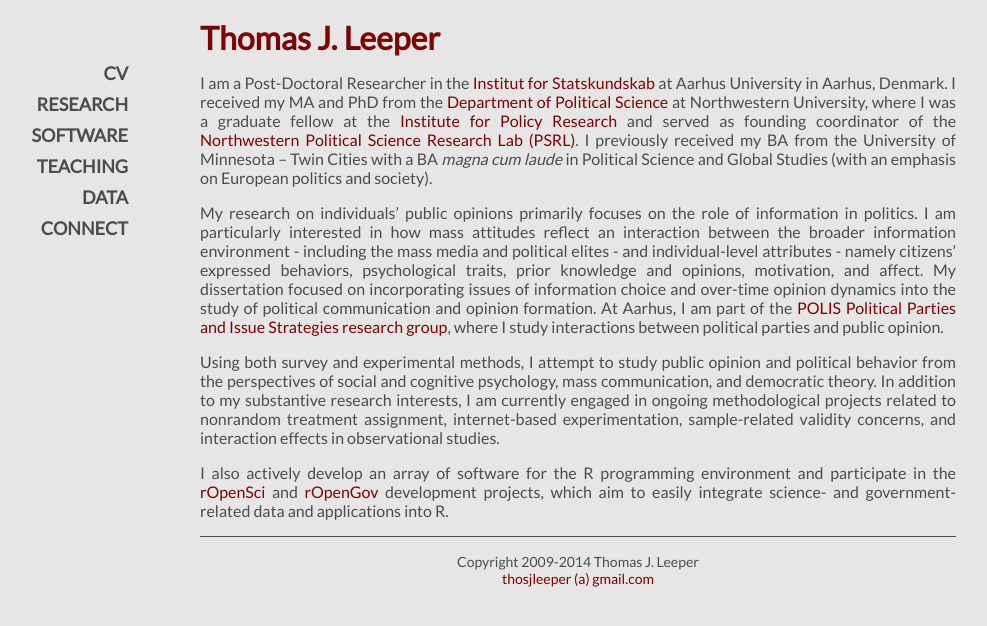
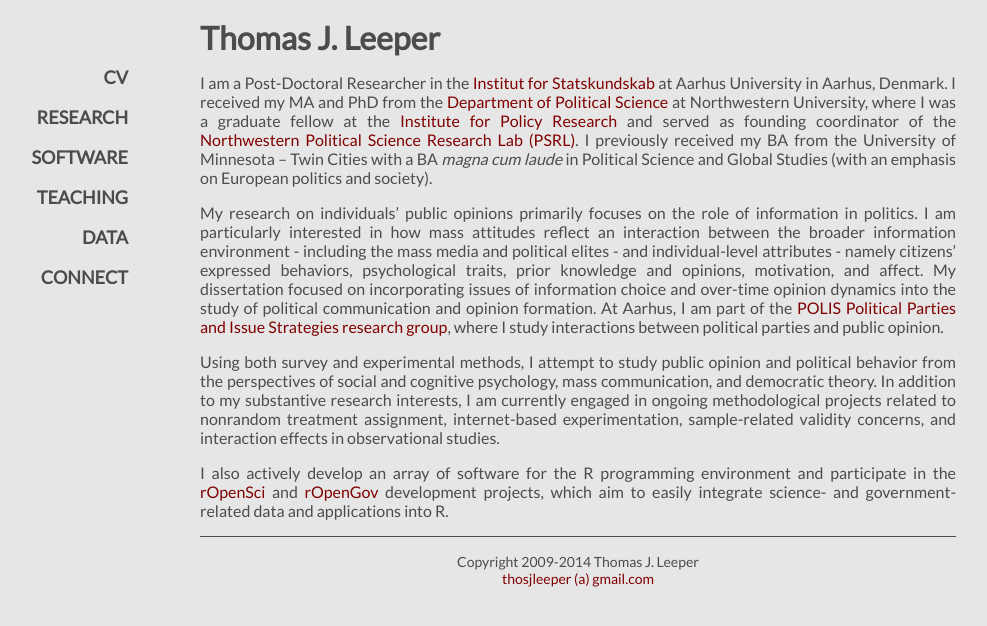
Before and after one commit to leeper/leeper.github.io, a Jekyll site: the page built from index.md, in a window 1280 px wide. Shown: the top 626 px of the page, without its empty margins (62-1049 px from the left). Built offline with Jekyll 4.4.1, drawn with Linux system fonts in a browser that asks for light colours.

Commit message:
further css changes

```diff
--- a/assets/css/style.css
+++ b/assets/css/style.css
@@ -68,6 +68,16 @@
     font-size:32px;
     text-decoration:none;
 }
+.thomas a {
+    color:#4c4c4c;
+    text-decoration:none;
+}
+.thomas a:hover {
+    color:#4c4c4c;
+    text-decoration:none;
+}
+
+
 .body {
     margin-bottom:0.2em;
     color:#4c4c4c;
@@ -150,7 +160,7 @@
 nav a{
     color:#4c4c4c;
     display:block;
-    padding:.25em 1em;
+    padding:.5em 1em;
 }
 nav a:hover{
     color:#e6e6e6;
```
